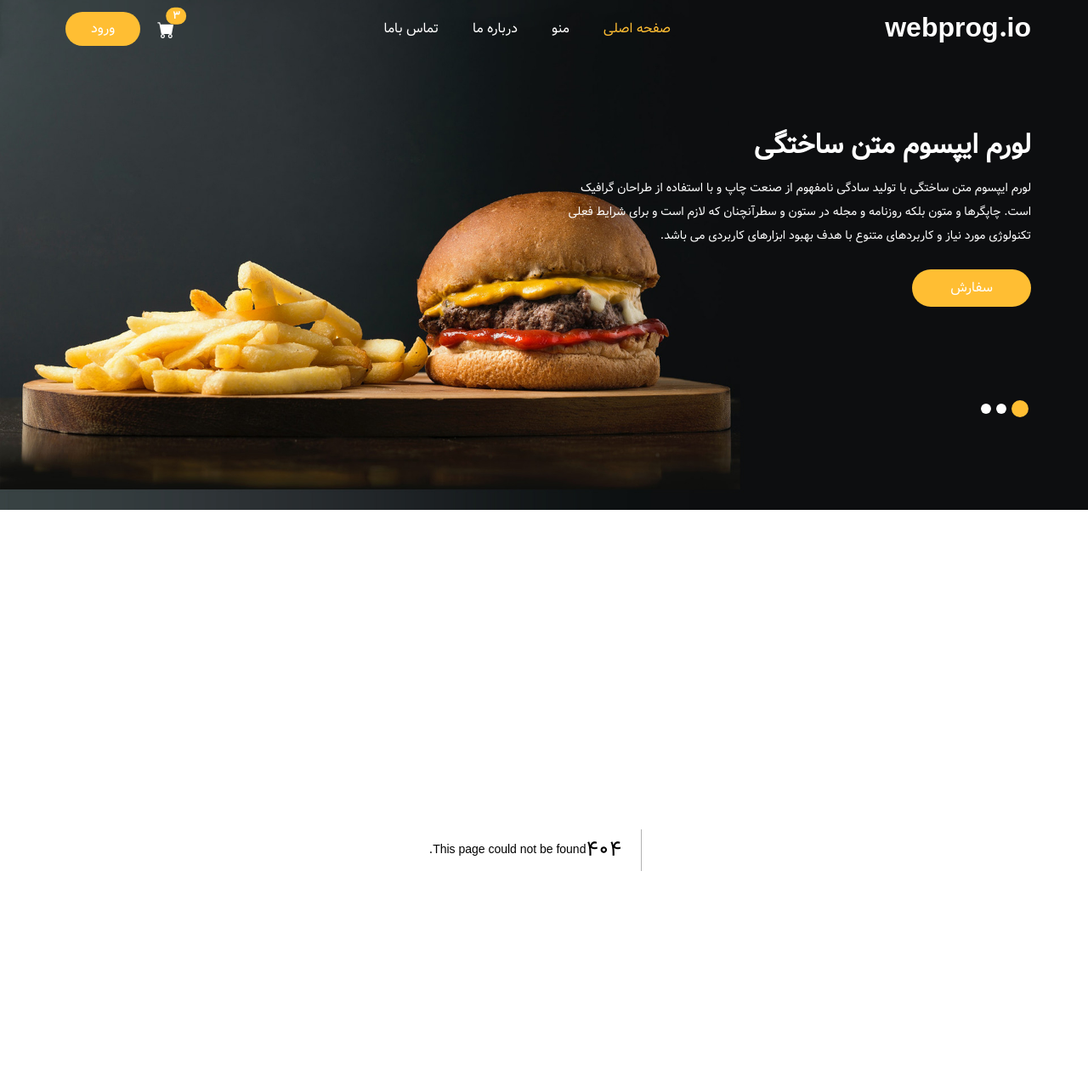
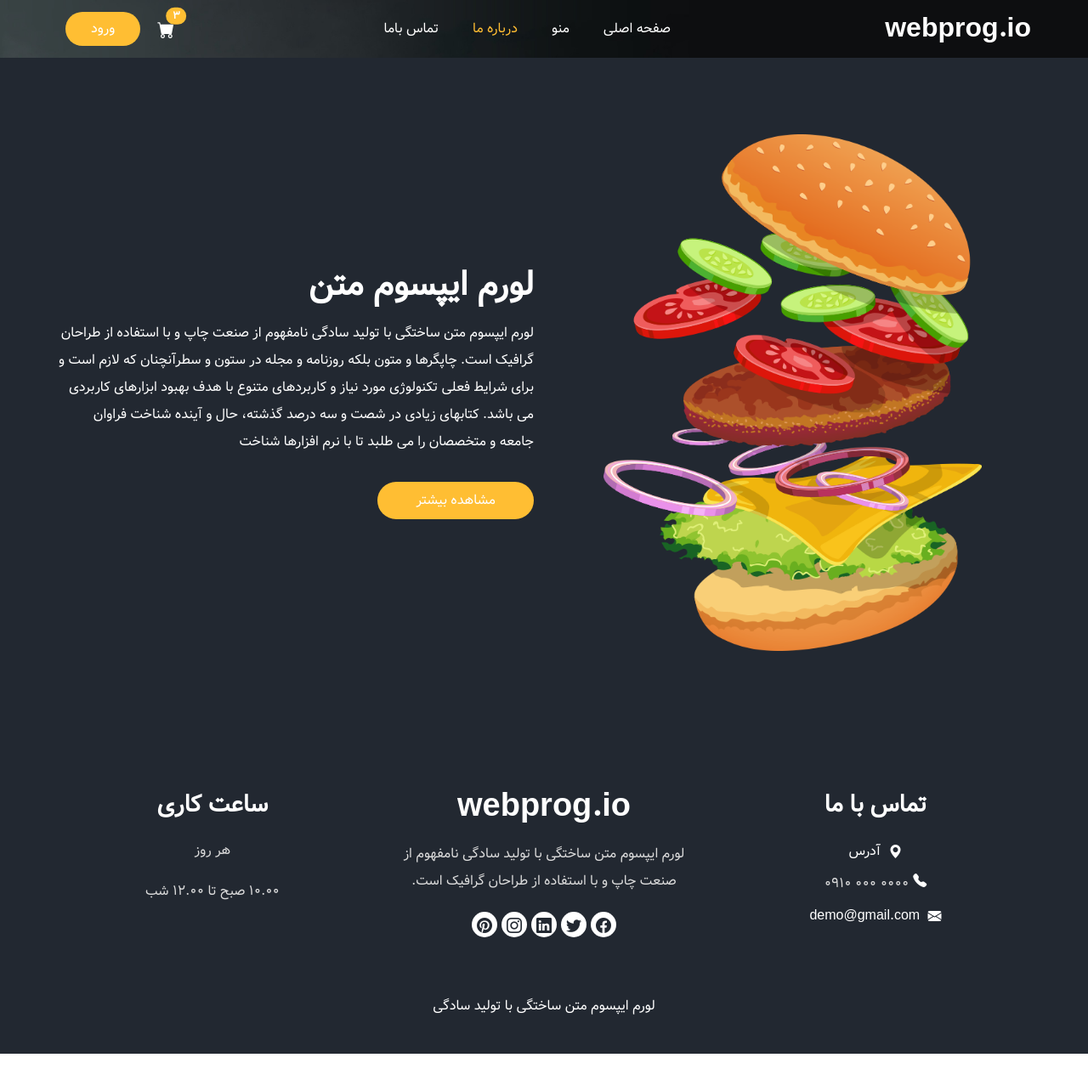
Before and after one commit to AmirrMahmoudi/next-shop, a Next.js app: page /about in a window 1280 px wide. Before the commit this address had no page. Shown: the top 1278 px of the page at 85% size. After the commit the page ends 1240 px from the top, so only its background shows below. Built offline with nearby package versions, Linux system fonts and the light colour scheme.

Commit message:
footer, about-page, contact-page

```diff
--- /dev/null
+++ b/app/about/page.jsx
@@ -0,0 +1,12 @@
+import About from "@/components/About";
+import React from "react";
+
+const AboutPage = () => {
+  return (
+    <>
+      <About />
+    </>
+  );
+};
+
+export default AboutPage;
--- a/app/layout.js
+++ b/app/layout.js
@@ -1,8 +1,8 @@
 import BootstrapClient from "@/components/libraries/Bootstrap";
 import "./globals.css";
 import Header from "@/components/layout/Header";
-import Toastify from "@/components/libraries/Toastify"
-
+import Toastify from "@/components/libraries/Toastify";
+import Footer from "@/components/layout/Footer";
 
 export default function RootLayout({ children }) {
   return (
@@ -10,6 +10,7 @@ export default function RootLayout({ children }) {
       <body>
         <Header />
         {children}
+        <Footer />
         <BootstrapClient />
         <Toastify />
       </body>
--- /dev/null
+++ b/components/layout/Footer.jsx
@@ -0,0 +1,74 @@
+import React from "react";
+
+const Footer = () => {
+  return (
+    <footer className="footer_section">
+      <div className="container">
+        <div className="row">
+          <div className="col-md-4 footer-col">
+            <div className="footer_contact">
+              <h4>تماس با ما</h4>
+              <div className="contact_link_box">
+                <a href="">
+                  <i className="bi bi-geo-alt-fill"></i>
+                  <span> آدرس </span>
+                </a>
+                <a href="">
+                  <div className="d-flex justify-content-center">
+                    <i className="bi bi-telephone-fill" aria-hidden="true"></i>
+                    <p className="my-0" style={{ direction: "ltr" }}>
+                      0910 000 0000
+                    </p>
+                  </div>
+                </a>
+                <a href="">
+                  <i className="bi bi-envelope-fill"></i>
+                  <span> demo@gmail.com </span>
+                </a>
+              </div>
+            </div>
+          </div>
+          <div className="col-md-4 footer-col">
+            <div className="footer_detail">
+              <a href="" className="footer-logo">
+                {" "}
+                webprog.io{" "}
+              </a>
+              <p>
+                لورم ایپسوم متن ساختگی با تولید سادگی نامفهوم از صنعت چاپ و با
+                استفاده از طراحان گرافیک است.
+              </p>
+              <div className="footer_social">
+                <a href="">
+                  <i className="bi bi-facebook"></i>
+                </a>
+                <a href="">
+                  <i className="bi bi-twitter"></i>
+                </a>
+                <a href="">
+                  <i className="bi bi-linkedin"></i>
+                </a>
+                <a href="">
+                  <i className="bi bi-instagram"></i>
+                </a>
+                <a href="">
+                  <i className="bi bi-pinterest"></i>
+                </a>
+              </div>
+            </div>
+          </div>
+          <div className="col-md-4 footer-col">
+            <h4>ساعت کاری</h4>
+            <p>هر روز</p>
+            <p>10.00 صبح تا 12.00 شب</p>
+          </div>
+        </div>
+        <div className="footer-info">
+          <p>لورم ایپسوم متن ساختگی با تولید سادگی</p>
+        </div>
+      </div>
+    </footer>
+  );
+};
+
+export default Footer;
--- a/components/layout/Header.jsx
+++ b/components/layout/Header.jsx
@@ -1,9 +1,13 @@
+"use client";
 import heroImage from "@/public/images/hero-bg.jpg";
 import Image from "next/image";
+import Link from "next/link";
+import { usePathname } from "next/navigation";
 
 function Header() {
+  const pathname = usePathname();
   return (
-    <div>
+    <div className={pathname === "/" ? "" : "sub_page"}>
       <div className="hero_area">
         <div className="bg-box">
           <Image src={heroImage} priority alt="hero-image" />
@@ -11,9 +15,9 @@ function Header() {
         <header className="header_section">
           <div className="container">
             <nav className="navbar navbar-expand-lg custom_nav-container">
-              <a className="navbar-brand" href="index.html">
+              <Link className="navbar-brand" href="/" alt="home">
                 <span> webprog.io </span>
-              </a>
+              </Link>
 
               <button
                 className="navbar-toggler"
@@ -32,25 +36,41 @@ function Header() {
                 id="navbarSupportedContent"
               >
                 <ul className="navbar-nav mx-auto">
-                  <li className="nav-item active">
-                    <a className="nav-link" href="index.html">
+                  <li
+                    className={
+                      pathname === "/" ? "nav-item active" : "nav-item"
+                    }
+                  >
+                    <Link className="nav-link" href="/" alt="home-page">
                       صفحه اصلی
-                    </a>
+                    </Link>
                   </li>
-                  <li className="nav-item">
-                    <a className="nav-link" href="menu.html">
+                  <li
+                    className={
+                      pathname === "/menu" ? "nav-item active" : "nav-item"
+                    }
+                  >
+                    <Link className="nav-link" href="/menu" alt="menu">
                       منو
-                    </a>
+                    </Link>
                   </li>
-                  <li className="nav-item">
-                    <a className="nav-link" href="about.html">
+                  <li
+                    className={
+                      pathname === "/about" ? "nav-item active" : "nav-item"
+                    }
+                  >
+                    <Link className="nav-link" href="/about" alt="about">
                       درباره ما
-                    </a>
+                    </Link>
                   </li>
-                  <li className="nav-item">
-                    <a className="nav-link" href="contact.html">
+                  <li
+                    className={
+                      pathname === "/contact" ? "nav-item active" : "nav-item"
+                    }
+                  >
+                    <Link className="nav-link" href="/contact" alt="contact">
                       تماس باما
-                    </a>
+                    </Link>
                   </li>
                 </ul>
                 <div className="user_option">
@@ -70,6 +90,7 @@ function Header() {
           </div>
         </header>
 
+        {pathname === "/" && (
           <section className="slider_section">
             <div
               id="customCarousel1"
@@ -82,13 +103,16 @@ function Header() {
                     <div className="row">
                       <div className="col-md-7 col-lg-6">
                         <div className="detail-box">
-                        <h2 className="mb-3 fw-bold">لورم ایپسوم متن ساختگی</h2>
+                          <h2 className="mb-3 fw-bold">
+                            لورم ایپسوم متن ساختگی
+                          </h2>
                           <p>
-                          لورم ایپسوم متن ساختگی با تولید سادگی نامفهوم از صنعت
-                          چاپ و با استفاده از طراحان گرافیک است. چاپگرها و متون
-                          بلکه روزنامه و مجله در ستون و سطرآنچنان که لازم است و
-                          برای شرایط فعلی تکنولوژی مورد نیاز و کاربردهای متنوع
-                          با هدف بهبود ابزارهای کاربردی می باشد.
+                            لورم ایپسوم متن ساختگی با تولید سادگی نامفهوم از
+                            صنعت چاپ و با استفاده از طراحان گرافیک است. چاپگرها
+                            و متون بلکه روزنامه و مجله در ستون و سطرآنچنان که
+                            لازم است و برای شرایط فعلی تکنولوژی مورد نیاز و
+                            کاربردهای متنوع با هدف بهبود ابزارهای کاربردی می
+                            باشد.
                           </p>
                           <div className="btn-box">
                             <a href="" className="btn1">
@@ -106,13 +130,16 @@ function Header() {
                     <div className="row">
                       <div className="col-md-7 col-lg-6">
                         <div className="detail-box">
-                        <h2 className="mb-3 fw-bold">لورم ایپسوم متن ساختگی</h2>
+                          <h2 className="mb-3 fw-bold">
+                            لورم ایپسوم متن ساختگی
+                          </h2>
                           <p>
-                          لورم ایپسوم متن ساختگی با تولید سادگی نامفهوم از صنعت
-                          چاپ و با استفاده از طراحان گرافیک است. چاپگرها و متون
-                          بلکه روزنامه و مجله در ستون و سطرآنچنان که لازم است و
-                          برای شرایط فعلی تکنولوژی مورد نیاز و کاربردهای متنوع
-                          با هدف بهبود ابزارهای کاربردی می باشد.
+                            لورم ایپسوم متن ساختگی با تولید سادگی نامفهوم از
+                            صنعت چاپ و با استفاده از طراحان گرافیک است. چاپگرها
+                            و متون بلکه روزنامه و مجله در ستون و سطرآنچنان که
+                            لازم است و برای شرایط فعلی تکنولوژی مورد نیاز و
+                            کاربردهای متنوع با هدف بهبود ابزارهای کاربردی می
+                            باشد.
                           </p>
                           <div className="btn-box">
                             <a href="" className="btn1">
@@ -130,13 +157,16 @@ function Header() {
                     <div className="row">
                       <div className="col-md-7 col-lg-6">
                         <div className="detail-box">
-                        <h2 className="mb-3 fw-bold">لورم ایپسوم متن ساختگی</h2>
+                          <h2 className="mb-3 fw-bold">
+                            لورم ایپسوم متن ساختگی
+                          </h2>
                           <p>
-                          لورم ایپسوم متن ساختگی با تولید سادگی نامفهوم از صنعت
-                          چاپ و با استفاده از طراحان گرافیک است. چاپگرها و متون
-                          بلکه روزنامه و مجله در ستون و سطرآنچنان که لازم است و
-                          برای شرایط فعلی تکنولوژی مورد نیاز و کاربردهای متنوع
-                          با هدف بهبود ابزارهای کاربردی می باشد.
+                            لورم ایپسوم متن ساختگی با تولید سادگی نامفهوم از
+                            صنعت چاپ و با استفاده از طراحان گرافیک است. چاپگرها
+                            و متون بلکه روزنامه و مجله در ستون و سطرآنچنان که
+                            لازم است و برای شرایط فعلی تکنولوژی مورد نیاز و
+                            کاربردهای متنوع با هدف بهبود ابزارهای کاربردی می
+                            باشد.
                           </p>
                           <div className="btn-box">
                             <a href="" className="btn1">
@@ -157,12 +187,19 @@ function Header() {
                     data-bs-slide-to="0"
                     className="active"
                   ></li>
-                <li data-bs-target="#customCarousel1" data-bs-slide-to="1"></li>
-                <li data-bs-target="#customCarousel1" data-bs-slide-to="2"></li>
+                  <li
+                    data-bs-target="#customCarousel1"
+                    data-bs-slide-to="1"
+                  ></li>
+                  <li
+                    data-bs-target="#customCarousel1"
+                    data-bs-slide-to="2"
+                  ></li>
                 </ol>
               </div>
             </div>
           </section>
+        )}
       </div>
     </div>
   );
```
Also changed, not shown: app/contact/page.jsx (added, +12 -0 lines). Lines whose indentation alone changed are shown as unchanged.
